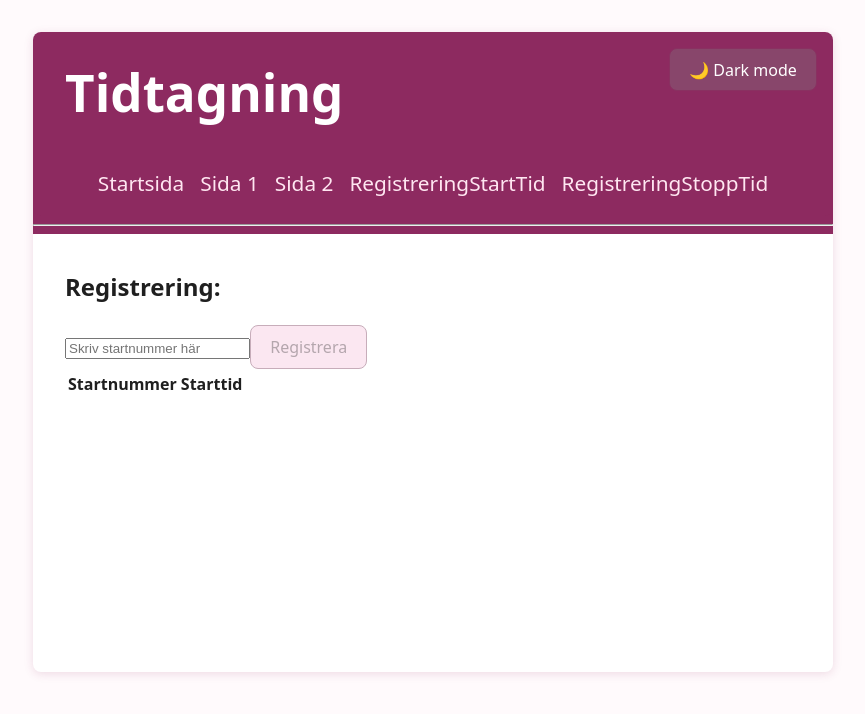
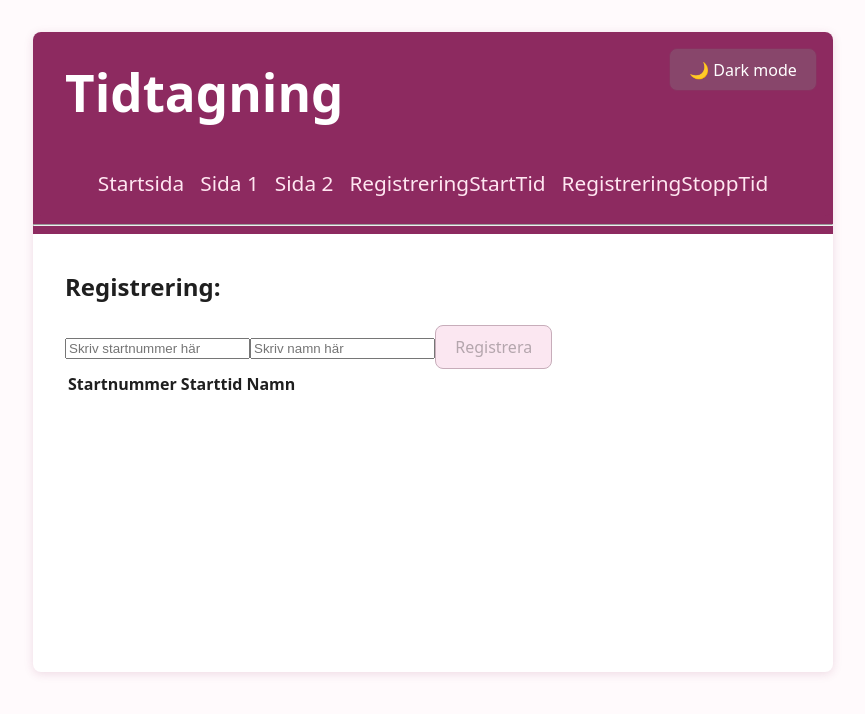
Before and after one commit to KubeQP/Team04-Mirror, a React (Vite) app in the folder frontend/: page /RegistreringStartTid in a window 1280 px wide. Shown: the top 714 px of the page, without its empty margins (207-1072 px from the left). Built offline with nearby package versions, Linux system fonts and the light colour scheme.

Commit message:
la till namn på hemsidan

```diff
--- a/frontend/src/pages/RegistreringStartTid.tsx
+++ b/frontend/src/pages/RegistreringStartTid.tsx
@@ -5,10 +5,14 @@ export default function RegisteringStartTid(){
 
 
   const [reg, setReg] = useState("");
-  const [regLista, setRegLista] = useState<string[][]>([]);
+  const [name, setName] = useState("");
+  const [regLista, setRegLista] = useState<[string, string, string][]>([]);
   const addReg = async () => {
+
     if (!reg.trim()) return;
     if (isNaN(Number(reg))) return;
+    if (!name.trim()) return;
+
     const regWithoutInitialZeros = reg.replace(/^0+/, '');
     const formattedReg = regWithoutInitialZeros.padStart(3, "0");
 
@@ -22,8 +26,9 @@ export default function RegisteringStartTid(){
     const now = new Date();
     const time = now.toISOString();
     const formattedTime = now.toLocaleTimeString('sv-SE');
-    setRegLista((prev) => [...prev, [formattedReg,String(formattedTime)]]);
+    setRegLista((prev) => [...prev, [formattedReg,String(formattedTime),name]]);
     setReg('');
+    setName('');
 
 
     try {
@@ -34,7 +39,8 @@ export default function RegisteringStartTid(){
         },
         body: JSON.stringify({
           start_number: formattedReg,
-          timestamp: time
+          timestamp: time,
+          name: name
         })
       });
 
@@ -55,22 +61,36 @@ export default function RegisteringStartTid(){
   return (
     <div>
 			<h2>Registrering:</h2>
-			<input id="startNbrInput" value={reg} onChange= { (e) => setReg(e.target.value)} type="text" placeholder="Skriv startnummer här" />
+			<input
+      id="startNbrInput"
+      value={reg} onChange= { (e) => setReg(e.target.value)}
+      type="text"
+      placeholder="Skriv startnummer här"
+      />
+      <input
+        id="nameInput"
+        value={name}
+        onChange={(e) => setName(e.target.value)}
+        type="text"
+        placeholder="Skriv namn här"
+      />
       <button onClick={addReg} disabled={!reg}>Registrera</button>
       <table>
         <thead>
           <tr>
             <th>Startnummer</th>
             <th>Starttid</th>
+            <th>Namn</th>
           </tr>
         </thead>
         <tbody>
-          {regLista.map((row, index) => (
-            <tr key={index}>
-              <td>{row[0]}</td>
-              <td>{row[1]}</td>
-            </tr>
-          ))}
+            {regLista.map(([startNbr, time, name], index) => (
+              <tr key={index}>
+                <td>{startNbr}</td>
+                <td>{time}</td>
+                <td>{name}</td>
+              </tr>
+            ))}
         </tbody>
       </table>
 
```
